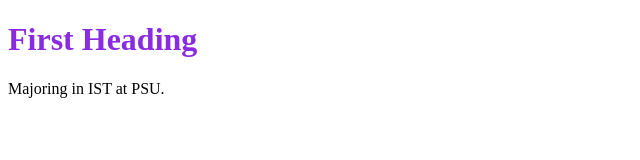
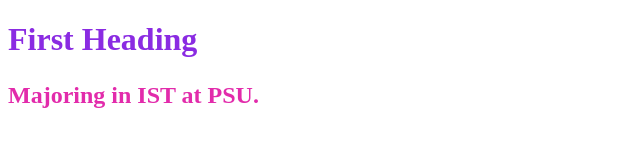
Before and after one commit to RuthTef/RTBWIT, a plain HTML site: page RTBWIT/index.html in a window 1280 px wide. Shown: the whole page, without its empty margins (0-640 px from the left). Drawn offline with Linux system fonts and the light colour scheme.

Commit message:
Add files via upload
Changed the color and font of paragraph

```diff
--- a/RTBWIT/index.html
+++ b/RTBWIT/index.html
@@ -7,7 +7,7 @@
 <body>
 
 <h1 class="firstHeader"> First Heading</h1>
-<p>Majoring in IST at PSU.</p>
+<p class="firstParagraph"> Majoring in IST at PSU.</p>
 
 </body>
 </html>
--- a/RTBWIT/styles.css
+++ b/RTBWIT/styles.css
@@ -3,3 +3,8 @@
     font-size: 2em;
     font-weight:bolder;
 }
+.firstParagraph {
+    color:#e22bab;
+    font-size: 1.5em;
+    font-weight:bolder;
+}
```
